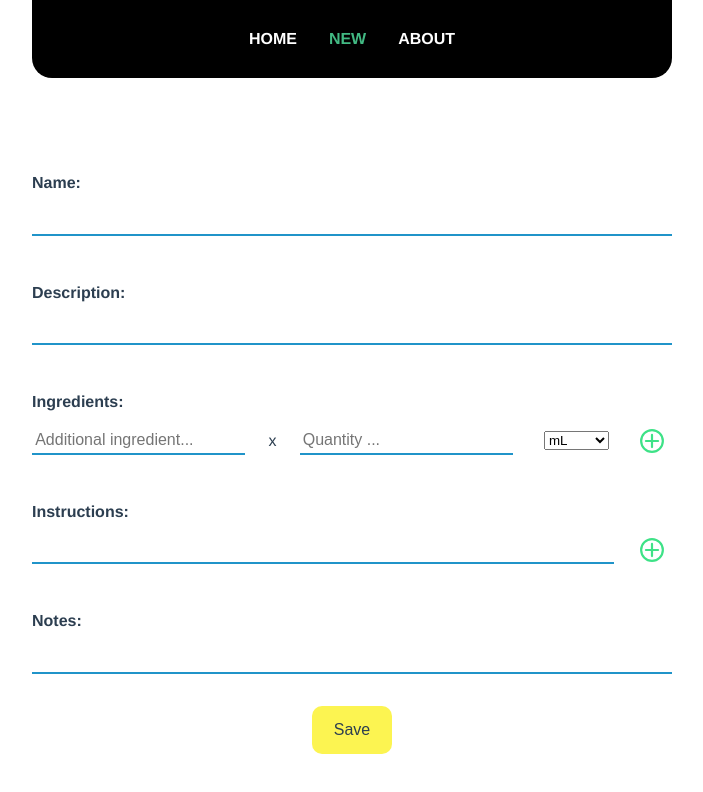
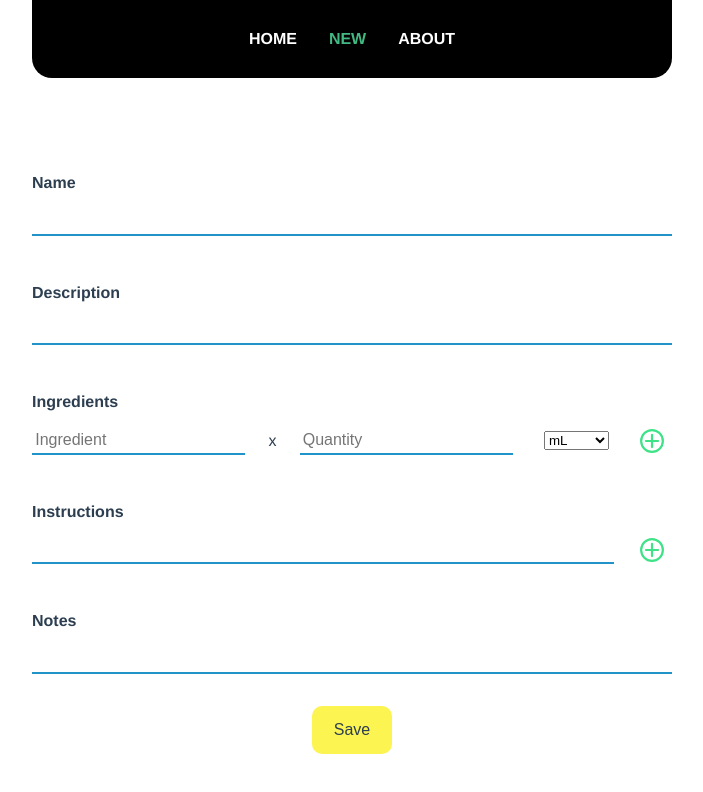
Before and after one commit to tanguymartinez/recipes, a Vue app: page /new in a window 1280 px wide. Shown: the top 792 px of the page, without its empty margins (288-991 px from the left). Built offline with nearby package versions, Linux system fonts and the light colour scheme.

Commit message:
Add InputText component Change editable p to InputText Change inputs' placeholder Remove colon from labels

```diff
--- a/src/components/FormRecipe.vue
+++ b/src/components/FormRecipe.vue
@@ -1,11 +1,11 @@
 <template>
   <div>
     <form action>
-      <label for="name">Name:</label>
+      <label for="name">Name</label>
       <input type="text" name="name" id="name" v-model="name" />
-      <label for="description">Description:</label>
-      <textarea-auto :value="description" @input="description = $event" />
-      <label for="ingredients">Ingredients:</label>
+      <label for="description">Description</label>
+      <input-text :value="description" @input="description = $event" />
+      <label for="ingredients">Ingredients</label>
       <list-dynamic-ingredients
         :items="ingredients"
         placeholder="Additional ingredient..."
@@ -13,7 +13,7 @@
         @item-remove="ingredients.splice($event, 1)"
         @item-modify="ingredients.splice($event.idx, 1, $event.newValue)"
       ></list-dynamic-ingredients>
-      <label for="instructions">Instructions:</label>
+      <label for="instructions">Instructions</label>
       <list-dynamic-steps
         :items="instructions"
         :ordered="true"
@@ -21,8 +21,8 @@
         @item-remove="instructions.splice($event, 1)"
         @item-modify="instructions.splice($event.idx, 1, $event.newValue)"
       ></list-dynamic-steps>
-      <label for="notes">Notes:</label>
-      <textarea name="notes" id="notes" cols="30" rows="10" v-model="notes"></textarea>
+      <label for="notes">Notes</label>
+      <input-text :value="notes" @input="notes = $event" />
       <input type="submit" value="Save" @click.prevent="save" />
     </form>
   </div>
@@ -31,7 +31,7 @@
 <script>
 import ListDynamicSteps from "./ListDynamicSteps";
 import ListDynamicIngredients from "./ListDynamicIngredients";
-import TextareaAuto from "./TextareaAuto";
+import InputText from "./InputText";
 
 export default {
   data: function() {
@@ -47,7 +47,7 @@ export default {
   components: {
     ListDynamicSteps,
     ListDynamicIngredients,
-    TextareaAuto
+    InputText
   },
   methods: {
     log: console.log,
--- /dev/null
+++ b/src/components/InputText.vue
@@ -0,0 +1,61 @@
+<template>
+  <p
+    class="editable"
+    ref="inputAdd"
+    :contenteditable="unlocked"
+    @input="$emit('input', $event.target.innerText)"
+    @focus="lock"
+    @focusout="unlock"
+    v-html="actual"
+  ></p>
+</template>
+
+<script>
+export default {
+  data: function() {
+    return {
+      locked: false,
+      pending: null,
+      actual: this.value
+    };
+  },
+  props: {
+    value: {
+      type: String,
+      default: ""
+    },
+    unlocked: {
+      type: Boolean,
+      default: true
+    }
+  },
+  watch: {
+    value: function(newValue, oldValue) {
+      if (this.locked) {
+        this.pending = newValue;
+      } else {
+        this.actual = newValue;
+      }
+    }
+  },
+  methods: {
+    lock: function(e) {
+      this.locked = true;
+    },
+    unlock: function(e) {
+      this.locked = false;
+      if (this.pending) {
+        this.actual = this.pending;
+        this.pending = null;
+      }
+    }
+  }
+};
+</script>
+
+<style lang="sass" scoped>
+@use "../assets/mixins"
+.editable
+  @include mixins.default-form-input
+  @include mixins.editable
+</style>
--- a/src/components/ListDynamicIngredients.vue
+++ b/src/components/ListDynamicIngredients.vue
@@ -46,14 +46,14 @@
       <input
         ref="inputAddIngredient"
         type="text"
-        placeholder="Additional ingredient..."
+        placeholder="Ingredient"
         @keydown.enter.prevent="itemAdd"
       />
       x
       <input
         ref="inputAddQuantity"
         type="number"
-        placeholder="Quantity ..."
+        placeholder="Quantity"
         @keydown.enter.prevent="itemAdd"
       />
       <select ref="inputAddUnit" @keydown.enter.prevent="itemAdd">
--- a/src/components/ListDynamicSteps.vue
+++ b/src/components/ListDynamicSteps.vue
@@ -4,14 +4,12 @@
       <lockable
         v-slot:default="{ attrs, locked }"
         :attrs="{ item, idx, updateUncommitted: updateUncommitted.bind(this) }"
-        @locking="itemModify(idx)"
       >
-        <p
-          class="editable"
-          :contenteditable="!locked"
-          @input.prevent="updateUncommitted({ value: $event.target.innerText}, idx)"
-          v-html="attrs.item.value"
-        ></p>
+        <input-text
+          :unlocked="!locked"
+          :value="attrs.item.value"
+          @input="itemModify({value: $event}, idx)"
+        />
       </lockable>
     </template>
     <template #buttonRemove="{ idx }">
@@ -23,7 +21,7 @@
       />
     </template>
     <template #input>
-      <p class="editable" ref="inputAdd" contenteditable="true"></p>
+      <input-text :value="textAdd" @input="textAdd = $event" />
     </template>
     <template #buttonAdd>
       <img class="button-add" src="../assets/img/add.svg" alt="add icon" @click.prevent="itemAdd" />
@@ -34,10 +32,12 @@
 <script>
 import ListDynamic from "./ListDynamic";
 import Lockable from "./Lockable";
+import InputText from "./InputText";
 export default {
   data: function() {
     return {
-      uncommitted: new Map()
+      uncommitted: new Map(),
+      textAdd: ""
     };
   },
 
@@ -58,20 +58,17 @@ export default {
   methods: {
     itemAdd: function(e) {
       var payload = {
-        value: this.$refs.inputAdd.innerText
+        value: this.textAdd
       };
       this.$emit("item-add", payload);
-      this.$refs.inputAdd.innerHTML = "";
+      this.textAdd = "";
     },
     itemRemove: function(idx) {
       this.$emit("item-remove", idx);
     },
-    itemModify: function(idx) {
-      if (!this.uncommitted.has(idx)) {
-        return;
-      }
-      this.$emit("item-modify", { newValue: this.uncommitted.get(idx), idx });
-      this.uncommitted.delete(idx);
+    itemModify: function(change, idx) {
+      var result = { ...this.items[idx], ...change };
+      this.$emit("item-modify", { newValue: result, idx });
     },
     updateUncommitted: function(change, idx) {
       var result;
@@ -89,7 +86,8 @@ export default {
   },
   components: {
     ListDynamic,
-    Lockable
+    Lockable,
+    InputText
   }
 };
 </script>
--- a/src/components/TextareaAuto.vue
+++ /dev/null
@@ -1,32 +0,0 @@
-<template>
-  <textarea @input.prevent="input" :value="value"></textarea>
-</template>
-
-<script>
-export default {
-  props: {
-    value: {
-      type: String,
-      default: ""
-    }
-  },
-  methods: {
-    input: function(e) {
-      var element = e.target;
-      element.style.height = "auto";
-      element.style.height = element.scrollHeight + "px";
-      this.$emit("input", e.target.value);
-    }
-  }
-};
-</script>
-
-<style lang="sass" scoped>
-@use "../assets/mixins"
-textarea
-    font-family: inherit
-    height: 1rem
-    resize: none
-    overflow: hidden
-    @include mixins.default-form-input
-</style>
```
